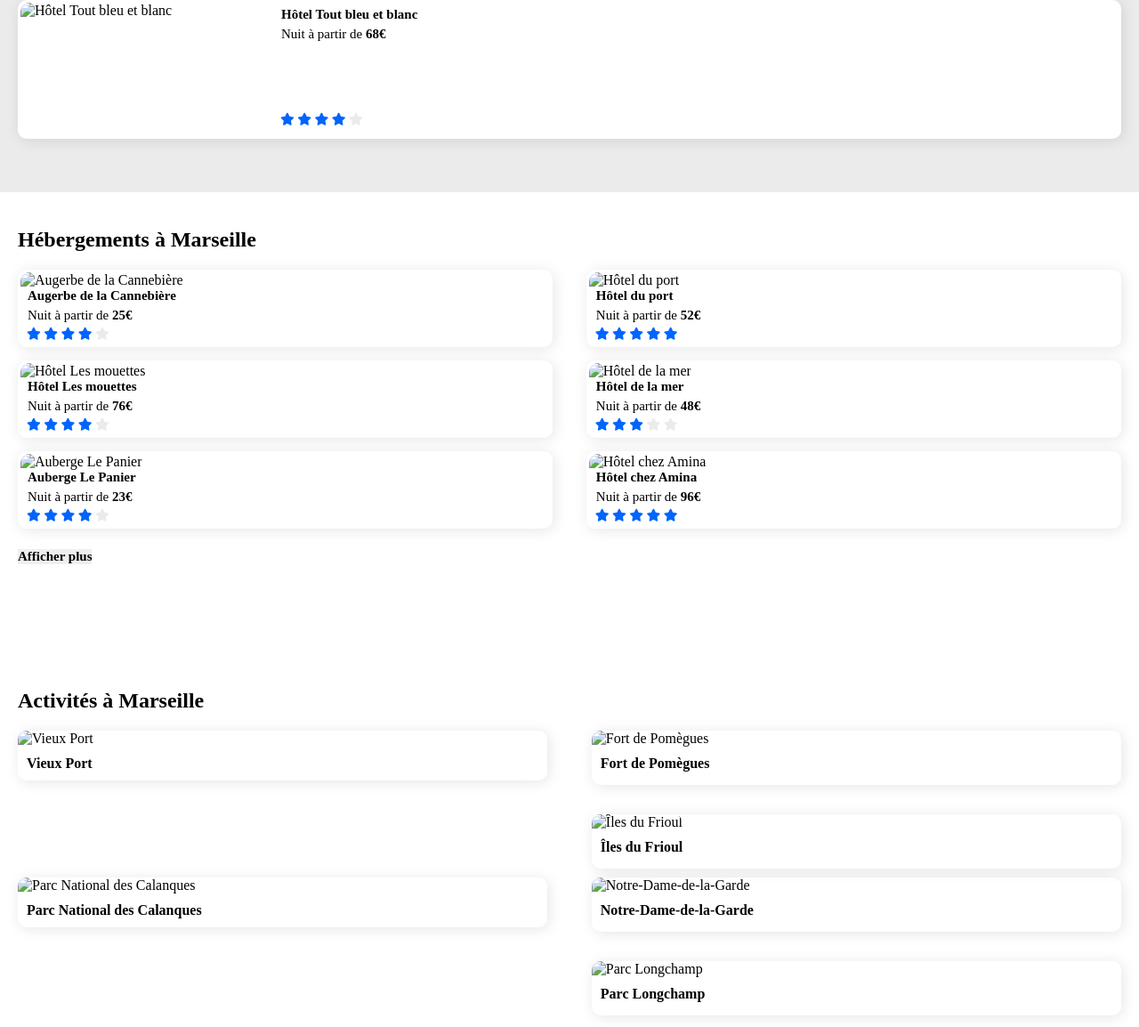
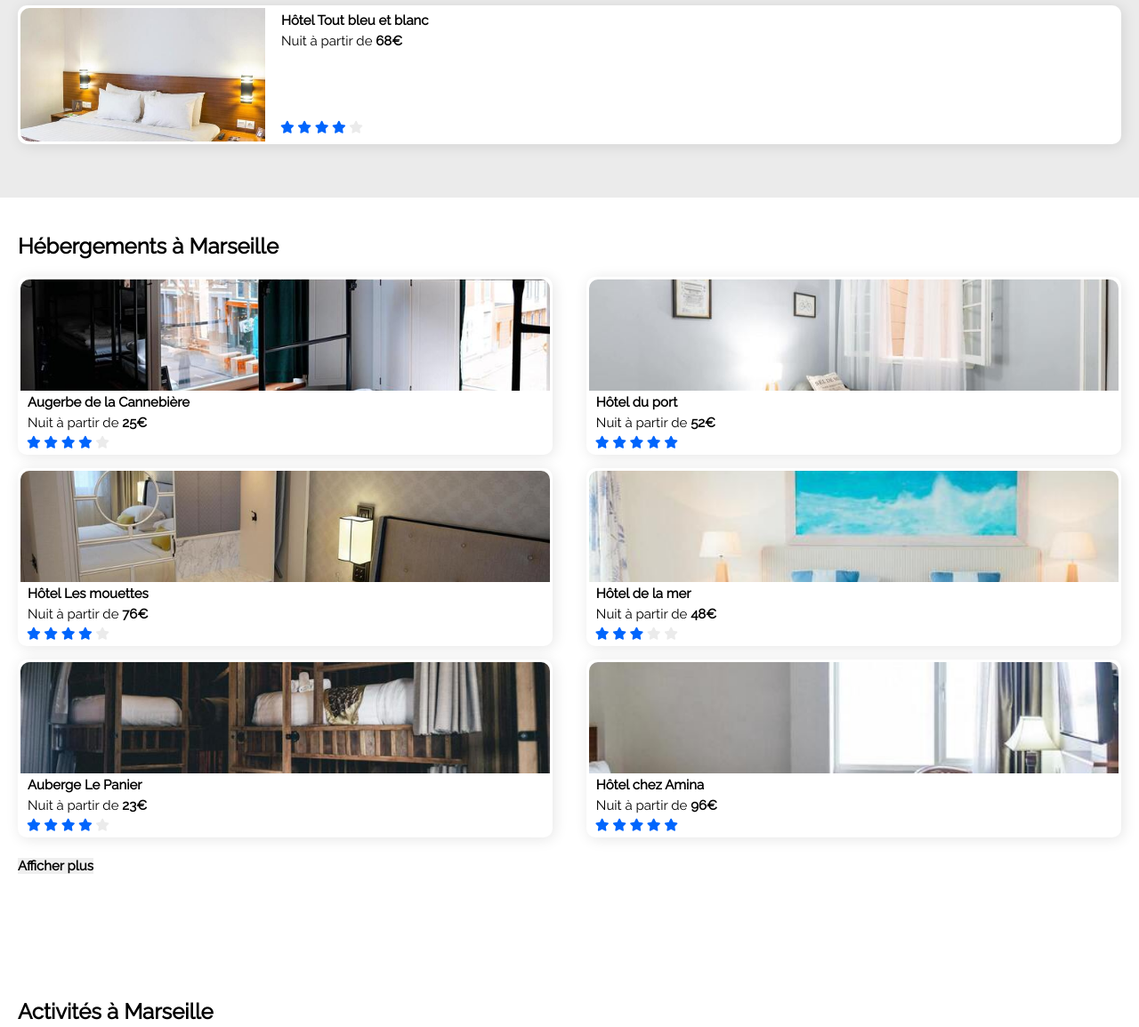
Before and after one commit to mariou9/MarielleJeanTheodore_2_29072021, a plain HTML site: page index.html in a window 1280 px wide. Shown: the part 1003-2157 px from the top of the page at 89% size. Drawn offline with Linux system fonts and the light colour scheme; a web font is replaced by a local one.

Commit message:
Add redéfinition de l'implémentation html

```diff
--- a/index.html
+++ b/index.html
@@ -1,4 +1,4 @@
-<!--CODE REDEFINI SELON LES NOUVEAUX PARAMETRES-->
+<!--CODE REDEFINI SELON LES NOUVEAUX PARAMETRES BOOKI-->
 <!DOCTYPE html>
 <html lang="fr">
 <head>
@@ -7,7 +7,12 @@
     <meta name="viewport" content="width=device-width, initial-scale=1.0">
     <link rel="stylesheet" type="text/css" href="style.css">
     <link rel="icon" type="image/png" sizes="16x16" href="images/logo//Booki@3x.png">
+
+    <link rel="preconnect" href="https://fonts.googleapis.com">
+    <link rel="preconnect" href="https://fonts.gstatic.com" crossorigin>
+    <link href="https://fonts.googleapis.com/css2?family=Raleway&display=swap" rel="stylesheet">
     <script src="https://kit.fontawesome.com/5432e60bc6.js" crossorigin="anonymous"></script>
+
     <title>Booki - Trouvez votre hébergement pour des vacances de rêve</title>
     <meta name="description" content="">
 </head>
@@ -16,7 +21,7 @@
         <header>
             <nav>
                 <!-- Lien de navigation Booki -->
-                <img class="Logo" src="images/logo/Booki.png" alt="Logo Bookie">
+                <img class="Logo" src="images/logo/Booki.png" alt="Logo Booki">
                 <ul>
                     <li class="active"><a href="#hebergement_populaire" class="nav" title="Hébergement">Hébergements</a></li>
                     <li><a href="#activite_marseille" class="nav" title="Activités">Activités</a></li>
@@ -54,7 +59,7 @@
                     <h2>Hébergements à Marseille</h2>
                     <div class="container-hebergement">
                         <div class="logement">
-                            <img src="images/hebergements/4_small/marcus-loke-WQJvWU_HZFo-unsplash.jpg" alt="Augerbe de la Cannebière">
+                            <img src="img/hebergements/4_small/marcus-loke-WQJvWU_HZFo-unsplash.jpg" alt="Augerbe de la Cannebière">
                             <h3>Augerbe de la Cannebière</h3>
                             <p>Nuit à partir de <span>25€</span></p>
                         <div class="etoile">
@@ -66,7 +71,7 @@
                         </div>
                         </div>
                         <div class="logement">
-                            <img src="images/hebergements/4_small/fred-kleber-gTbaxaVLvsg-unsplash.jpg" alt="Hôtel du port">
+                            <img src="img/hebergements/4_small/fred-kleber-gTbaxaVLvsg-unsplash.jpg" alt="Hôtel du port">
                             <h3>Hôtel du port</h3>
                             <p>Nuit à partir de <span>52€</span></p>
                             <div class="etoile">
@@ -78,7 +83,7 @@
                             </div>
                         </div>
                         <div class="logement">
-                            <img src="images/hebergements/4_small/reisetopia-B8WIgxA_PFU-unsplash.jpg" alt="Hôtel Les mouettes">
+                            <img src="img/hebergements/4_small/reisetopia-B8WIgxA_PFU-unsplash.jpg" alt="Hôtel Les mouettes">
                             <h3>Hôtel Les mouettes</h3>
                             <p>Nuit à partir de <span>76€</span></p>
                             <div class="etoile">
@@ -90,7 +95,7 @@
                             </div>
                         </div>
                         <div class="logement">
-                            <img src="images/hebergements/4_small/annie-spratt-Eg1qcIitAuA-unsplash.jpg" alt="Hôtel de la mer">
+                            <img src="img/hebergements/4_small/annie-spratt-Eg1qcIitAuA-unsplash.jpg" alt="Hôtel de la mer">
                             <h3>Hôtel de la mer</h3>
                             <p>Nuit à partir de <span>48€</span></p>
                             <div class="etoile">
@@ -102,7 +107,7 @@
                             </div>
                         </div>
                         <div class="logement">
-                            <img src="images/hebergements/4_small/nicate-lee-kT-ZyaiwBe0-unsplash.jpg" alt="Auberge Le Panier">
+                            <img src="img/hebergements/4_small/nicate-lee-kT-ZyaiwBe0-unsplash.jpg" alt="Auberge Le Panier">
                             <h3>Auberge Le Panier</h3>
                             <p>Nuit à partir de <span>23€</span></p>
                             <div class="etoile">
@@ -114,7 +119,7 @@
                             </div>
                         </div>
                         <div class="logement">
-                            <img src="images/hebergements/4_small/febrian-zakaria-M6S1WvfW68A-unsplash.jpg" alt="Hôtel chez Amina">
+                            <img src="img/hebergements/4_small/febrian-zakaria-M6S1WvfW68A-unsplash.jpg" alt="Hôtel chez Amina">
                             <h3>Hôtel chez Amina</h3>
                             <p>Nuit à partir de <span>96€</span></p>
                             <div class="etoile">
@@ -134,7 +139,7 @@
                         <i class="fas fa-chart-line"></i>
                     </div>
                     <article class="logement_populaire">
-                        <img src="images/hebergements/4_small/emile-guillemot-Bj_rcSC5XfE-unsplash.jpg" alt="Hôtel Le soleil du matin">
+                        <img src="img/hebergements/4_small/emile-guillemot-Bj_rcSC5XfE-unsplash.jpg" alt="Hôtel Le soleil du matin">
                         <div>
                             <h3>Hôtel Le soleil du matin</h3>
                             <p>Nuit à partir de <span>128€</span></p>
@@ -148,7 +153,7 @@
                         </div>
                     </article>
                     <article class="logement_populaire">
-                        <img src="images/hebergements/4_small/aw-creative-VGs8z60yT2c-unsplash.jpg" alt="Au coeur de l'eau Chambres d'hôtes">
+                        <img src="img/hebergements/4_small/aw-creative-VGs8z60yT2c-unsplash.jpg" alt="Au coeur de l'eau Chambres d'hôtes">
                         <div>
                             <h3>Au coeur de l'eau Chambres d'hôtes</h3>
                             <p>Nuit à partir de <span>71€</span></p>
@@ -162,7 +167,7 @@
                         </div>
                     </article>
                     <article class="logement_populaire">
-                        <img src="images/hebergements/4_small/febrian-zakaria-sjvU0THccQA-unsplash.jpg" alt="Hôtel Tout bleu et blanc">
+                        <img src="img/hebergements/4_small/febrian-zakaria-sjvU0THccQA-unsplash.jpg" alt="Hôtel Tout bleu et blanc">
                         <div>
                             <h3>Hôtel Tout bleu et blanc</h3>
                             <p>Nuit à partir de <span>68€</span></p>
@@ -182,33 +187,33 @@
                 <div id="contenue_activite">
                     <div class="displayblock">
                         <article class="activite1">
-                            <img src="images/activites/4_small/reno-laithienne-QUgJhdY5Fyk-unsplash.jpg" alt="Vieux Port">
+                            <img src="img/activites/4_small/reno-laithienne-QUgJhdY5Fyk-unsplash.jpg" alt="Vieux Port">
                             <h3>Vieux Port</h3>
                         </article>
                     </div>
                     <div class="displayblock">
                         <article class="activite2">
-                            <img src="images/activites/4_small/paul-hermann-QFTrLdQIRhI-unsplash.jpg" alt="Fort de Pomègues">
+                            <img src="img/activites/4_small/paul-hermann-QFTrLdQIRhI-unsplash.jpg" alt="Fort de Pomègues">
                             <h3>Fort de Pomègues</h3>
                         </article>
                         <article class="activite3">
-                            <img src="images/activites/4_small/kevin-hikari-rV_Qd1l-VXg-unsplash.jpg" alt="Îles du Frioul">
+                            <img src="img/activites/4_small/kevin-hikari-rV_Qd1l-VXg-unsplash.jpg" alt="Îles du Frioul">
                             <h3>Îles du Frioul</h3>
                         </article>
                     </div>
                     <div class="displayblock">
                         <article class="activite4">
-                            <img src="images/activites/4_small/kilyan-sockalingum-NR8-cBCN3aI-unsplash.jpg" alt="Parc National des Calanques">
+                            <img src="img/activites/4_small/kilyan-sockalingum-NR8-cBCN3aI-unsplash.jpg" alt="Parc National des Calanques">
                             <h3>Parc National des Calanques</h3>
                         </article>
                     </div>
                     <div class="displayblock">
                         <article class="activite5">
-                            <img src="images/activites/4_small/florian-wehde-xW9e8gdotxI-unsplash.jpg" alt="Notre-Dame-de-la-Garde">
+                            <img src="img/activites/4_small/florian-wehde-xW9e8gdotxI-unsplash.jpg" alt="Notre-Dame-de-la-Garde">
                             <h3>Notre-Dame-de-la-Garde</h3>
                         </article>
                         <article class="activite6">
-                            <img src="images/activites/4_small/lena-paulin-wH2-EJoDcV0-unsplash.jpg" alt="Parc Longchamp">
+                            <img src="img/activites/4_small/lena-paulin-wH2-EJoDcV0-unsplash.jpg" alt="Parc Longchamp">
                             <h3>Parc Longchamp</h3>
                         </article>
                     </div>
```
